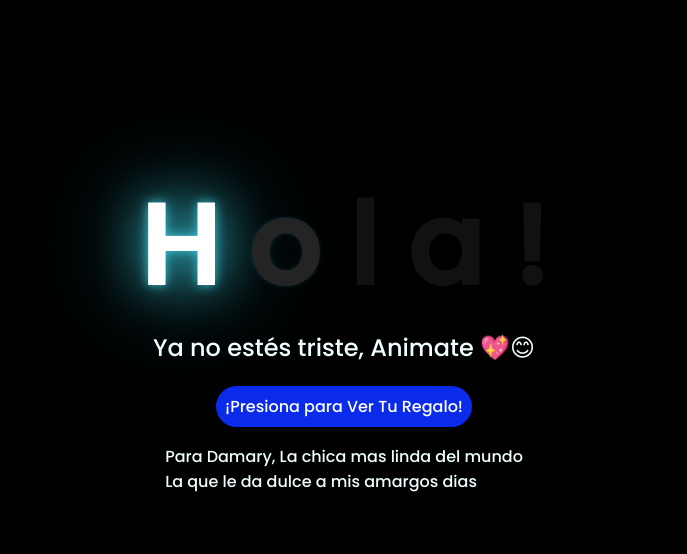
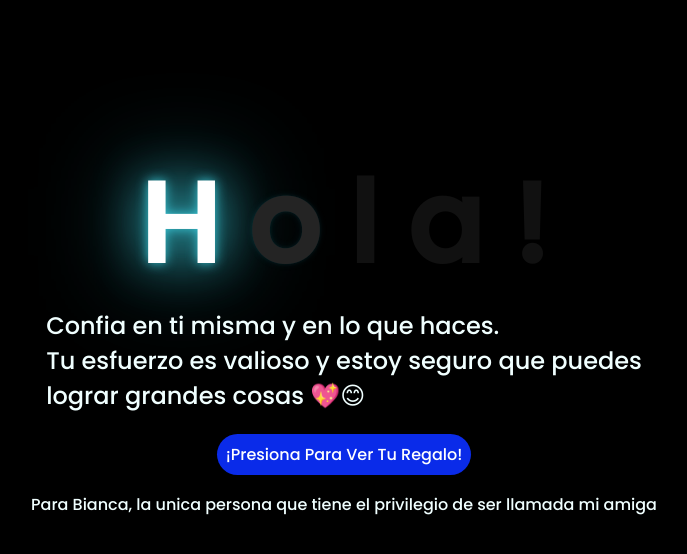
Before and after one commit to Redfury360/For-Bianca, a plain HTML site: page Indez.html in a window 1280 px wide. Shown: the whole page, without its empty margins (304-991 px from the left). Drawn offline with Linux system fonts and the light colour scheme; files that its build step writes are made by us from their sources.

Commit message:
Update and rename main.html to Indez.html

```diff
--- a/main.html
+++ b/Indez.html
@@ -5,8 +5,8 @@
     <meta charset="UTF-8">
     <meta http-equiv="X-UA-Compatible" content="IE=edge">
     <meta name="viewport" content="width=device-width, initial-scale=1.0">
-    <link rel="stylesheet" href="css/style.css">
-    <link rel="icon" href="img/flowers.png" type="image/x-icon">
+    <link rel="stylesheet" href="style.css">
+    <link rel="icon" href="flowers.png" type="image/x-icon">
     <title>Flowers</title>
 </head>
 
@@ -19,17 +19,17 @@
         <span>!</span>
     </div>
     <div class="description">
-        <span>Ya no estés triste, Animate 💖😊</span>
+        <span>Confia en ti misma y en lo que haces. <br> Tu esfuerzo es valioso y estoy seguro que puedes <br> lograr grandes cosas 💖😊</span>
     </div>
     <div class="button">
         <button class="botones">
-            <a href="flower.html" style="color: #fff;">¡Presiona para Ver Tu Regalo!</a>
+            <a href="flower.html" style="color: #fff;">¡Presiona Para Ver Tu Regalo!</a>
         </button>
     </div>
 
     <!-- Créditos -->
     <div class="credits">
-        <p>Para Damary, La chica mas linda del mundo <br>La que le da dulce a mis amargos dias</p>
+        <p>Para Bianca, la unica persona que tiene el privilegio de ser llamada mi amiga</p>
     </div>
 </body>
 
```
